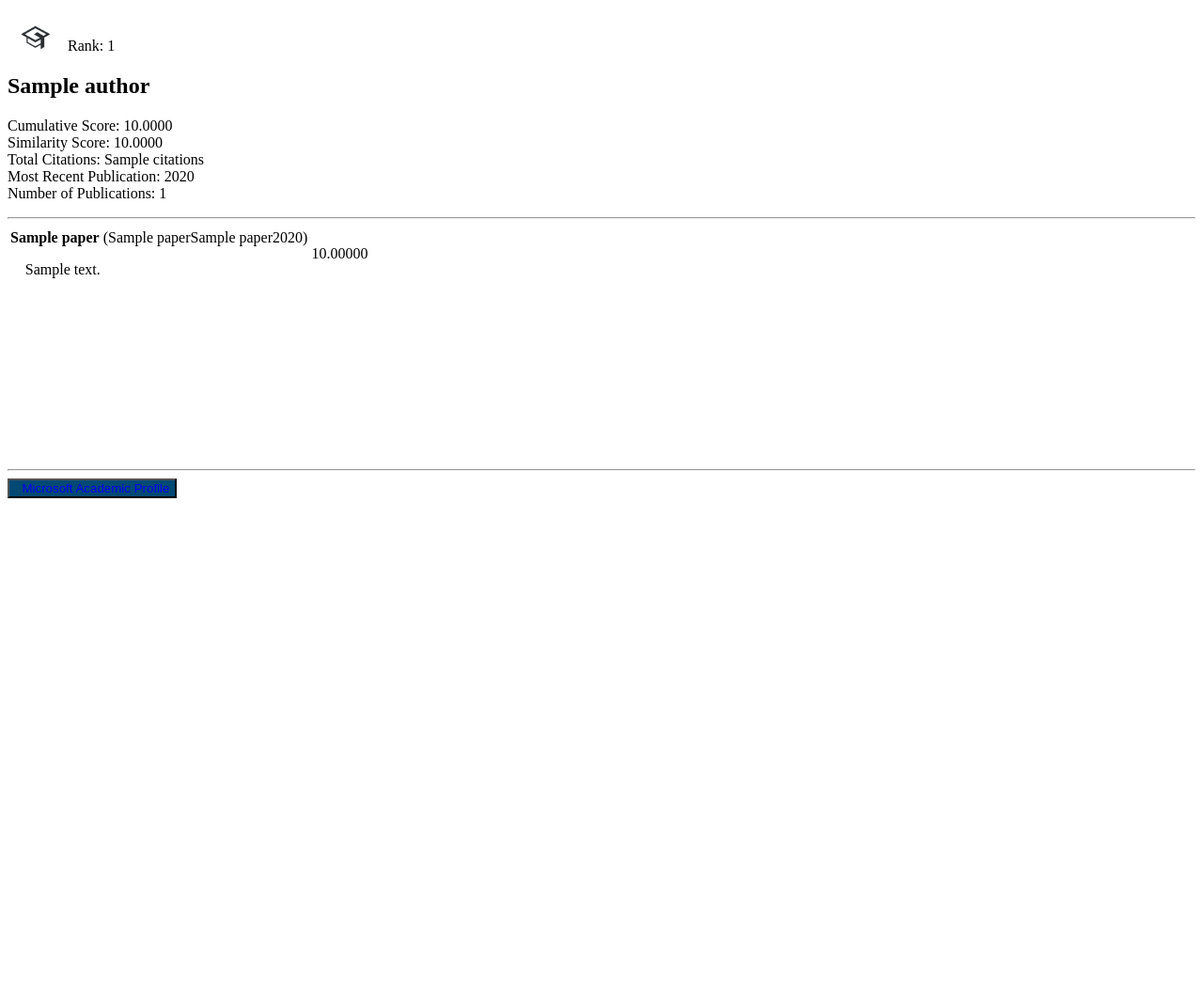
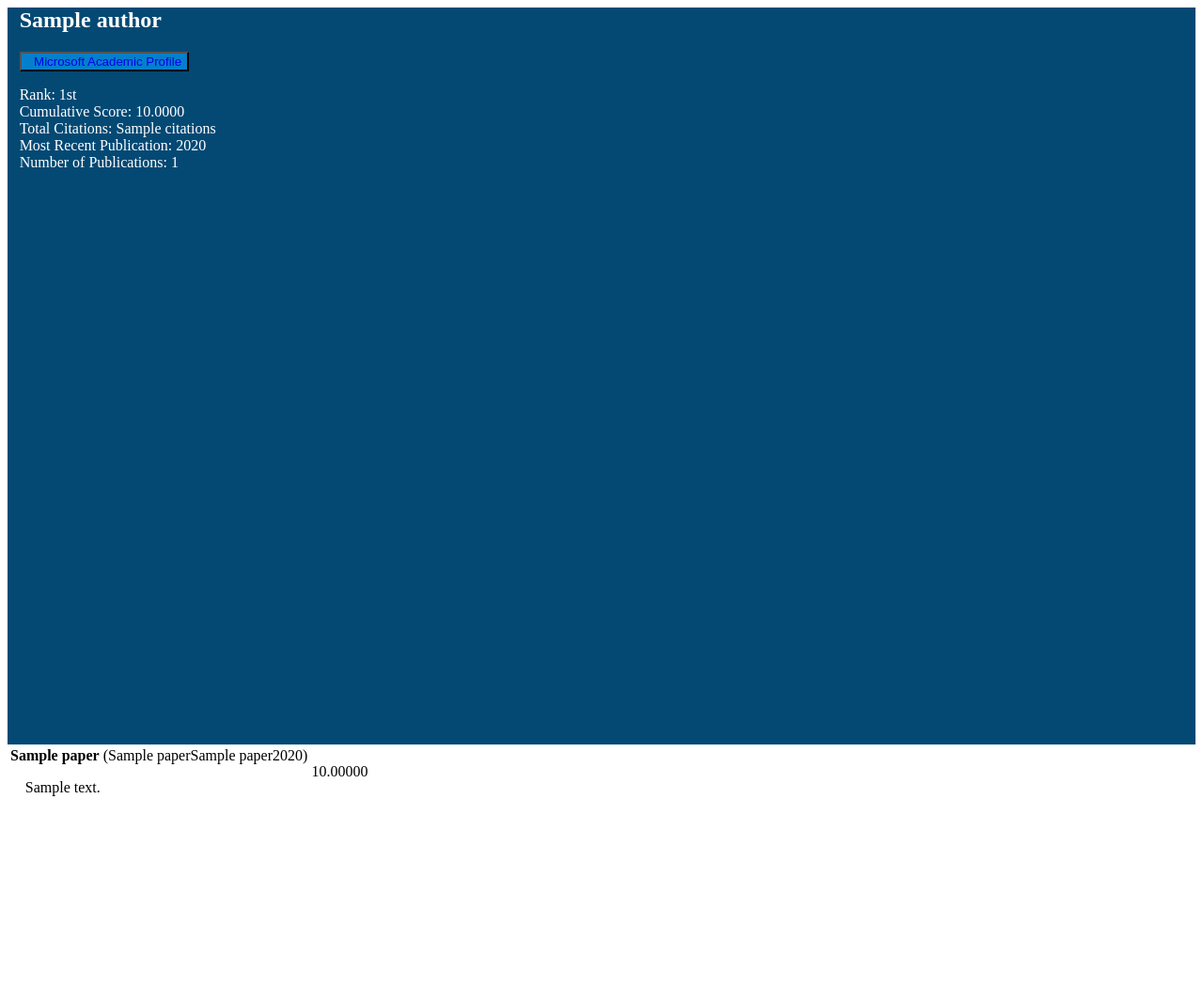
Before and after one commit to jdnoff/SeniorDesignProject, a Django app: template templates/subtemplates/author_sub.html in a window 1280 px wide. Shown: the whole page at 94% size. Before the commit the page ends 530 px from the top, so only its background shows below. Run offline with Django 3.2, Linux system fonts and the light colour scheme; the template is opened without the code that fills it: most values are stand-ins (such as "Sample title", 1, 10 or a date in 2020); some libraries are stand-ins or nearby versions.

Commit message:
Reformatted author display

```diff
--- a/ExpertFinder/settings.py
+++ b/ExpertFinder/settings.py
@@ -38,6 +38,7 @@ INSTALLED_APPS = [
 	'django.contrib.sessions',
 	'django.contrib.messages',
 	'django.contrib.staticfiles',
+	'django.contrib.humanize',
 	'ExpertFinderTool',
 ]
 
@@ -78,7 +79,7 @@ WSGI_APPLICATION = 'ExpertFinder.wsgi.application'
 CACHES = {
 	'default': {
 		'BACKEND': 'django.core.cache.backends.memcached.MemcachedCache',
-		'LOCATION': '127.0.0.1:11211',
+		'LOCATION': '127.0.0.1:11212',
 	}
 }
 
--- a/templates/subtemplates/author_sub.html
+++ b/templates/subtemplates/author_sub.html
@@ -1,30 +1,29 @@
 {% load static %}
+{% load humanize %}
 <link rel="stylesheet" href="//code.jquery.com/ui/1.12.1/themes/base/jquery-ui.css">
 <link rel="stylesheet" href="/resources/demos/style.css">
 <script src="https://code.jquery.com/jquery-1.12.4.js"></script>
 <script src="https://code.jquery.com/ui/1.12.1/jquery-ui.js"></script>
-<div class="author-list-item w3-container w3-hover-light-grey w3-card-2 w3-white w3-round w3-margin"
+<div class="author-list-item  w3-hover-light-grey w3-card-2 w3-white w3-round w3-margin w3-row"
      data-author-score="{{ score }}"
      data-recent-year="{{ year }}"
      data-total-citations="{{ author.citations }}"
      data-author-numPubs="{{ author.numPublications }}"
 >
-    <br>
-    <img src="{% static "ExpertFinderTool/academic_logo.gif" %}" alt="Avatar" class="w3-left w3-circle w3-margin-right"
-         style="width:60px">
-    <span class="w3-right "> Rank: {{ number }}</span>
-    <h2>{{ author.author_name }}
-    </h2>
-    <p class="w3-opacity">Cumulative Score: {{ author.cumulativeScore|floatformat:4 }}<br> Similarity
-        Score: {{ author.score|floatformat:4 }} <br>
-        Total Citations: {{ author.citations }} <br> Most Recent
-        Publication: {{ year }} <br> Number of Publications: {{ author.numPublications }}</p>
-    {% if author.coAuthorFlag %}
-        <b>CO AUTHOR</b>
-    {% endif %}
-    <hr class="w3-clear">
-
-    <div id="cont" style="overflow-y: scroll; height:250px;">
+    <div class="w3-col s3 w3-theme-d1 " style=" padding-left: 1%; height: 100%">
+        <h2>{{ author.author_name }}</h2>
+        <button type="button" class="w3-btn w3-theme-l1 w3-margin-bottom"><i class="fa fa-user"></i>  <a
+                style="text-decoration: none" target="_blank"
+                href="https://academic.microsoft.com/#/detail/{{ author.author_id }}">
+            Microsoft Academic Profile</a></button>
+        <p class="">Rank: {{ number|ordinal }}<br>Cumulative Score: {{ author.cumulativeScore|floatformat:4 }} <br>
+            Total Citations: {{ author.citations }} <br> Most Recent
+            Publication: {{ year }} <br> Number of Publications: {{ author.numPublications }}</p>
+        {% if author.coAuthorFlag %}
+            <b>CO AUTHOR</b>
+        {% endif %}
+    </div>
+    <div id="cont" style="overflow-y: scroll; height:250px; border-right: thin #034974" class="w3-col s9">
         <table class="w3-table w3-small w3-hoverable">
             {% for paper in author.papers %}
                 <tr>
@@ -37,10 +36,8 @@
             {% endfor %}
         </table>
     </div>
-    <hr class="w3-clear">
-    <button type="button" class="w3-btn w3-theme-d1 w3-margin-bottom"><i class="fa fa-user"></i>  <a
-            style="text-decoration: none" target="_blank"
-            href="https://academic.microsoft.com/#/detail/{{ author.author_id }}">
-        Microsoft Academic Profile</a></button>
-
+    {#    <div class="w3-row">#}
+    {#        <br>#}
+    {#        <hr class="w3-clear">#}
+    {#    </div>#}
 </div>
```
